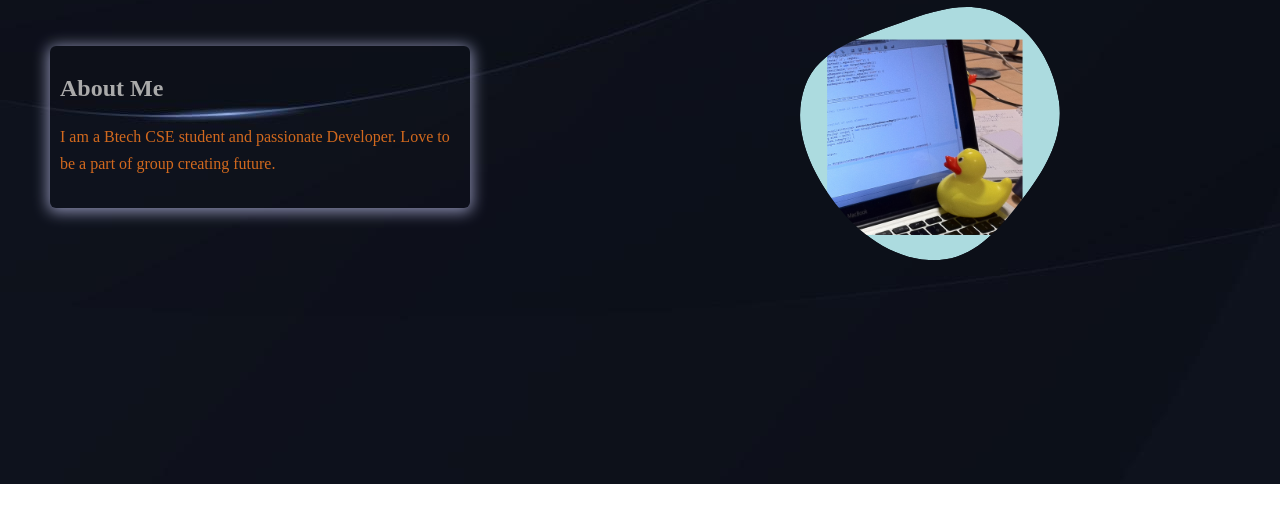
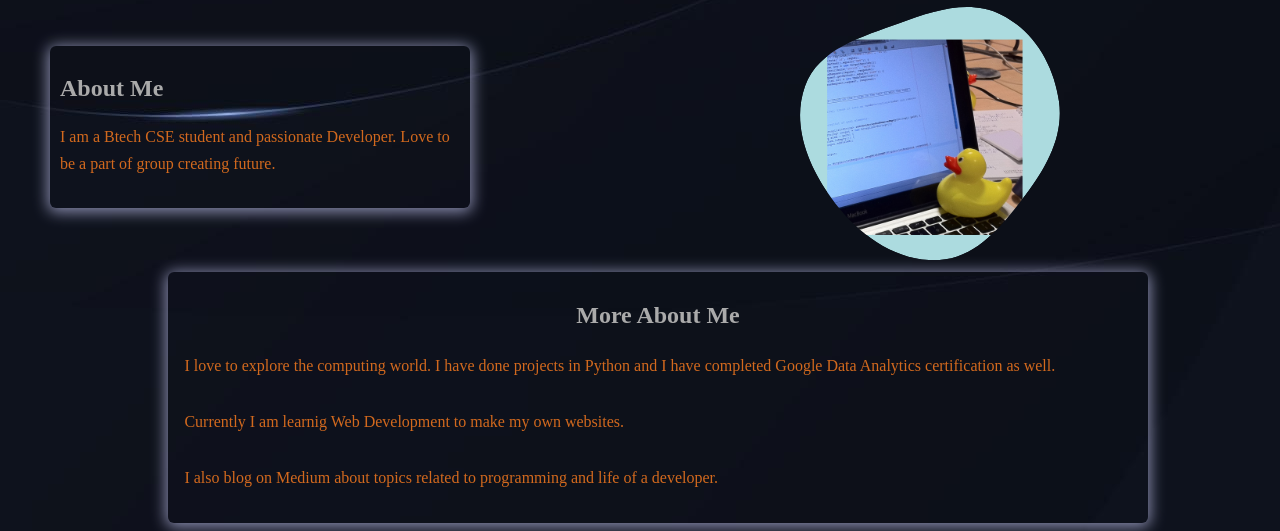
Before and after one commit to Ayushkumarcoder/portfolio.github.io, a plain HTML site: page index.html in a window 1280 px wide. Shown: the part 316-847 px from the top of the page. Before the commit the page ends 800 px from the top, so only its background shows below. Drawn offline with Linux system fonts and the light colour scheme.

Commit message:
creted more about me section

```diff
--- a/index.html
+++ b/index.html
@@ -58,6 +58,19 @@
         </div>
       </section>
 
+      <section class="more-about">
+        <h2>More About Me</h2>
+        <p>
+          I love to explore the computing world. I have done projects in Python and I have completed Google Data Analytics certification as well.
+        </p>
+        <p>
+          Currently I am learnig Web Development to make my own websites.
+        </p>
+        <p>
+          I also blog on Medium about topics related to programming and life of a developer.
+        </p>
+      </section>
+
 
 
 
--- a/styles2.css
+++ b/styles2.css
@@ -146,3 +146,27 @@ input.search-query {
     padding: 0.3rem 0;
     color: chocolate;
   }
+
+  .more-about {
+
+
+    align-items: center;
+    width: 60rem;
+    padding: 0.625rem;
+    border-radius: 6px;
+    box-shadow: 0px 2px 15px 2px #8b8eaf;
+    color: #aaaaaa;
+    margin-top: 4rem;
+    margin-left: 10rem;
+
+  }
+  .more-about h2 {
+    margin-bottom: 0.5rem;
+    text-align: center;
+
+  }
+  .more-about p{
+    line-height: 1.7rem;
+    padding: 0.4rem;
+    color: chocolate;
+  }
```
